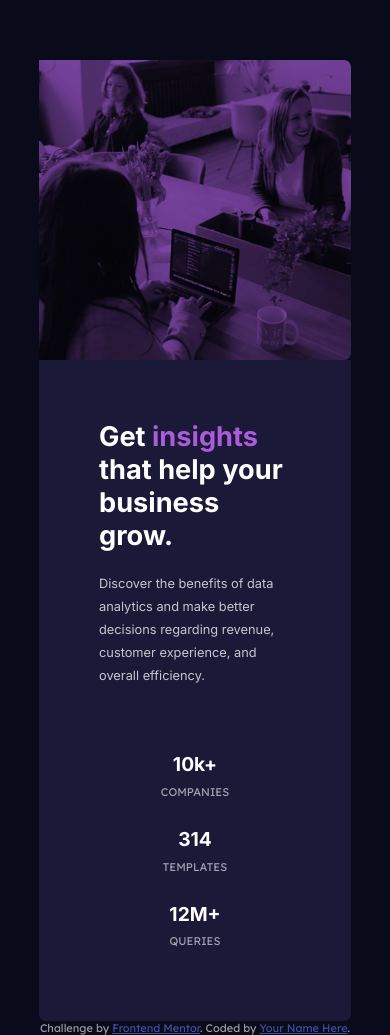
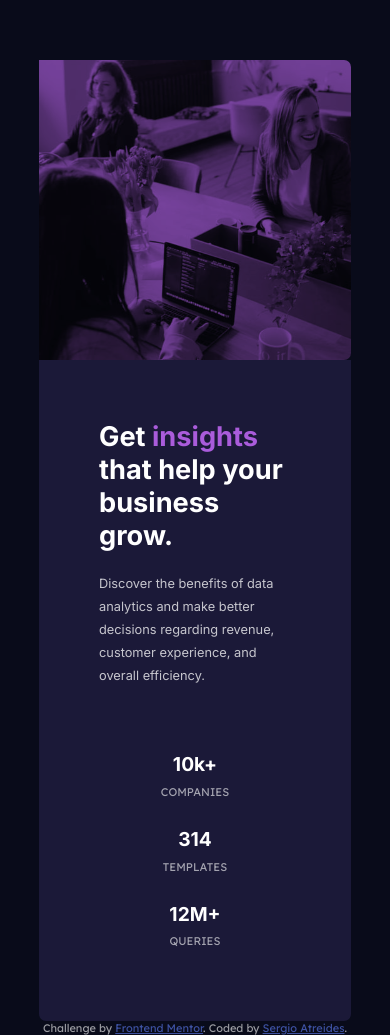
Before and after one commit to sergioatreides/stats-preview-card-component-main, a plain HTML site: page index.html in a window 390 px wide. Drawn offline with Linux system fonts and the light colour scheme.

Commit message:
Beta version

```diff
--- a/css/styles.css
+++ b/css/styles.css
@@ -115,6 +115,9 @@ p {
     }
 }
 @media screen and (max-width: 600px) {
+    .imagen {
+        background-image: url("../images/image-header-mobile.jpg");
+    }
     .stats-grid {
         grid-template-columns: 1fr;
     }
--- a/index.html
+++ b/index.html
@@ -43,7 +43,7 @@
 
     <footer class="attribution">
       Challenge by <a href="https://www.frontendmentor.io?ref=challenge" target="_blank">Frontend Mentor</a>.
-      Coded by <a href="#">Your Name Here</a>.
+      Coded by <a href="https://github.com/sergioatreides">Sergio Atreides</a>.
     </footer>
 
   </main>
```
Also changed, not shown: images/screenshot.png (added), 1 other file.
